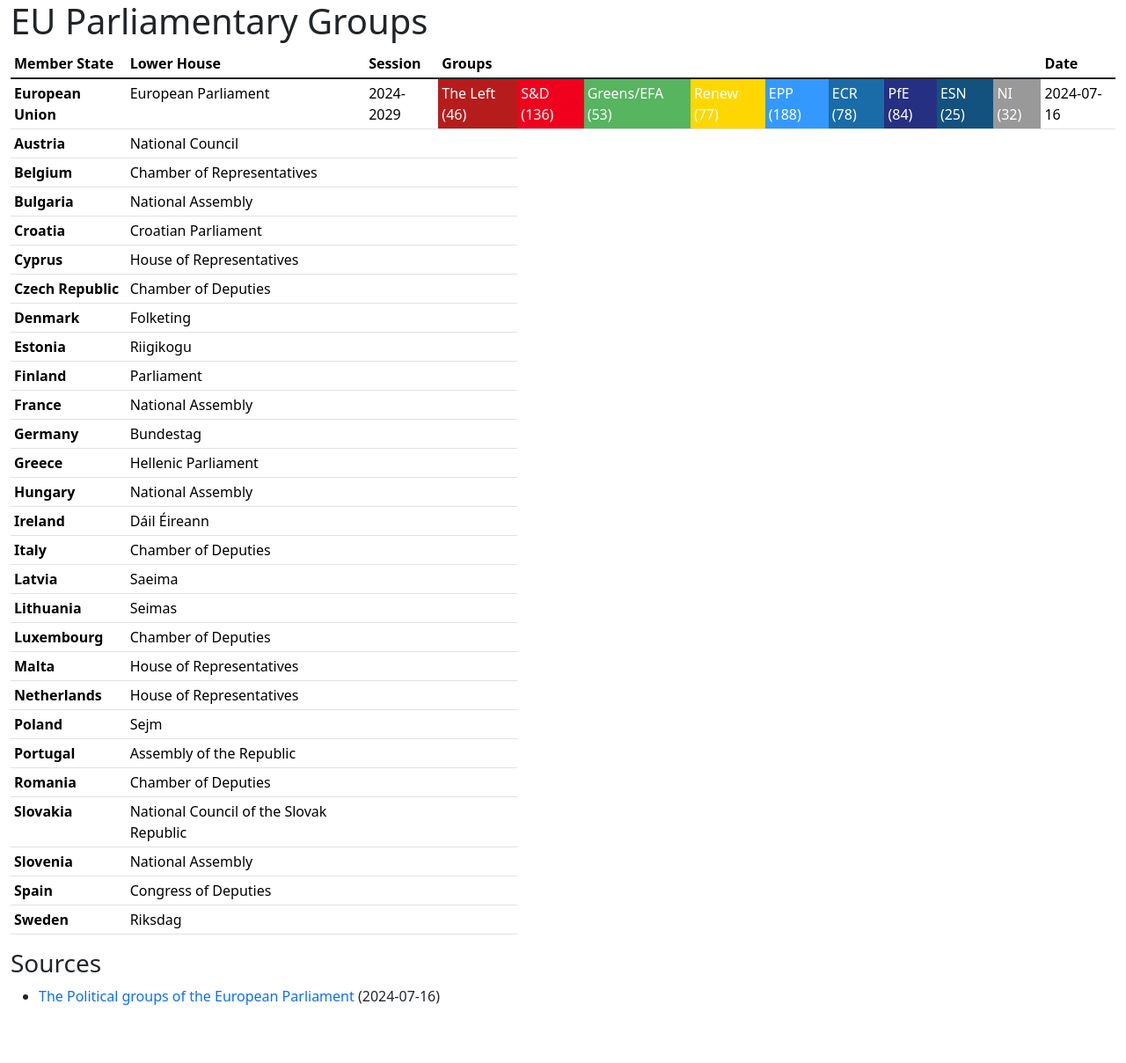
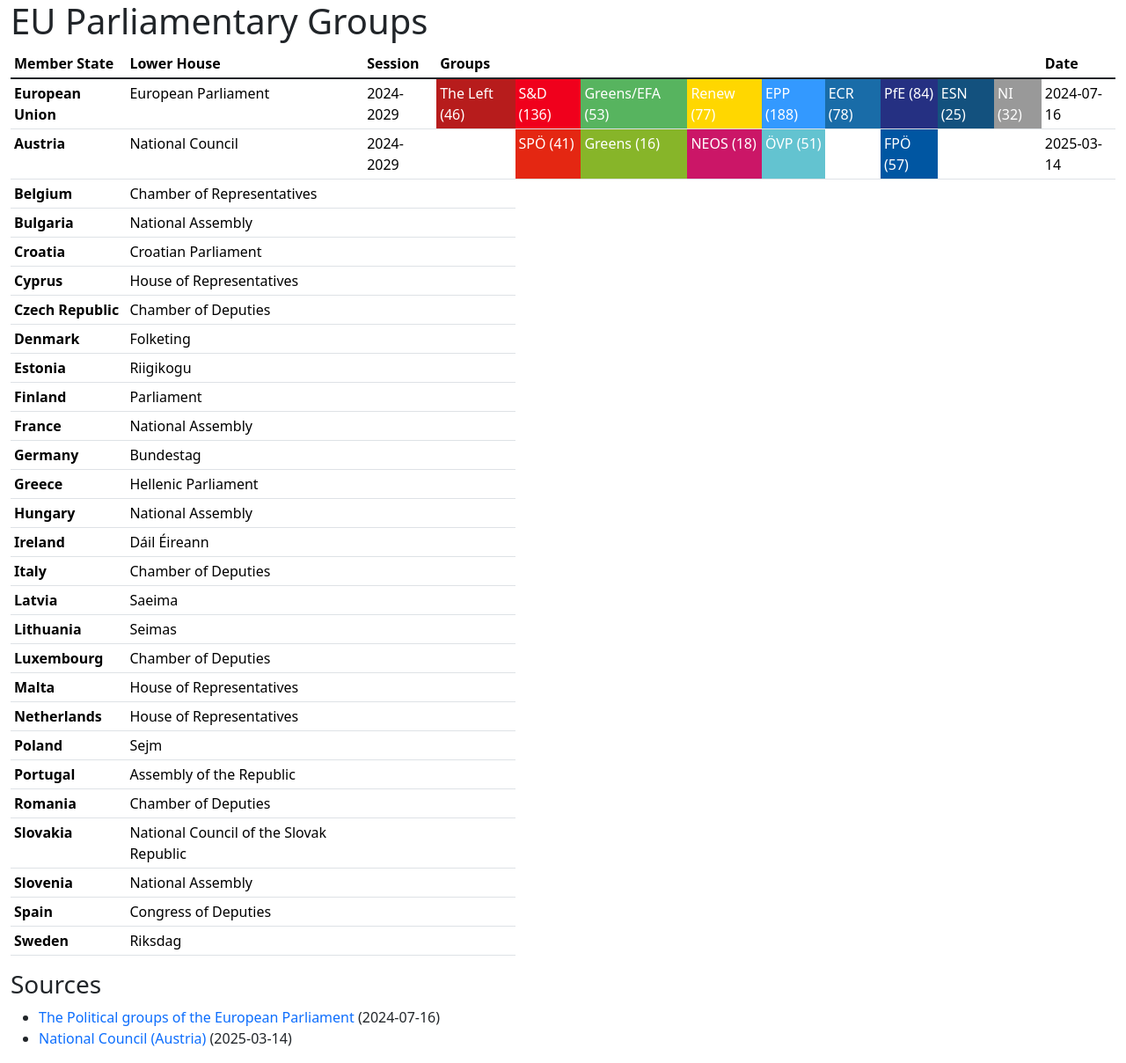
Before and after one commit to jeandecian/eu-parliamentary-groups, a Jekyll site: the page built from index.md, in a window 1280 px wide. Shown: the whole page at 88% size. Built offline with Jekyll 4.4.1, drawn with Linux system fonts in a browser that asks for light colours; before the commit the page ends 1160 px from its top, so only the background shows below that.

Commit message:
add National Council (Austria) data of 2025-03-14

```diff
--- a/_data/parliaments.yml
+++ b/_data/parliaments.yml
@@ -42,6 +42,45 @@
 
 - member-state: Austria
   lower-house: National Council
+  session: 2024-2029
+  groups:
+    - name:
+      number-of-mps:
+      color:
+
+    - name: SPÖ
+      number-of-mps: 41
+      color: "#E42712"
+
+    - name: Greens
+      number-of-mps: 16
+      color: "#87B529"
+
+    - name: NEOS
+      number-of-mps: 18
+      color: "#CB1667"
+
+    - name: ÖVP
+      number-of-mps: 51
+      color: "#63C3D0"
+
+    - name:
+      number-of-mps:
+      color:
+
+    - name: FPÖ
+      number-of-mps: 57
+      color: "#0056A2"
+
+    - name:
+      number-of-mps:
+      color:
+
+    - name:
+      number-of-mps:
+      color:
+
+  date: 2025-03-14
 
 - member-state: Belgium
   lower-house: Chamber of Representatives
--- a/_data/sources.yml
+++ b/_data/sources.yml
@@ -1,3 +1,7 @@
 - title: The Political groups of the European Parliament
   url: https://www.europarl.europa.eu/about-parliament/en/organisation-and-rules/organisation/political-groups
   date: 2024-07-16
+
+- title: National Council (Austria)
+  url: https://en.wikipedia.org/wiki/National_Council_(Austria)
+  date: 2025-03-14
--- a/index.md
+++ b/index.md
@@ -30,7 +30,8 @@ layout: default
         endif
         %}
       >
-        {{ group.name }} ({{ group.number-of-mps }})
+        {{ group.name }} {% if group.number-of-mps %} ({{ group.number-of-mps
+        }}) {% endif %}
       </td>
       {% endfor %}
       <td>{{ parliament.date }}</td>
```
